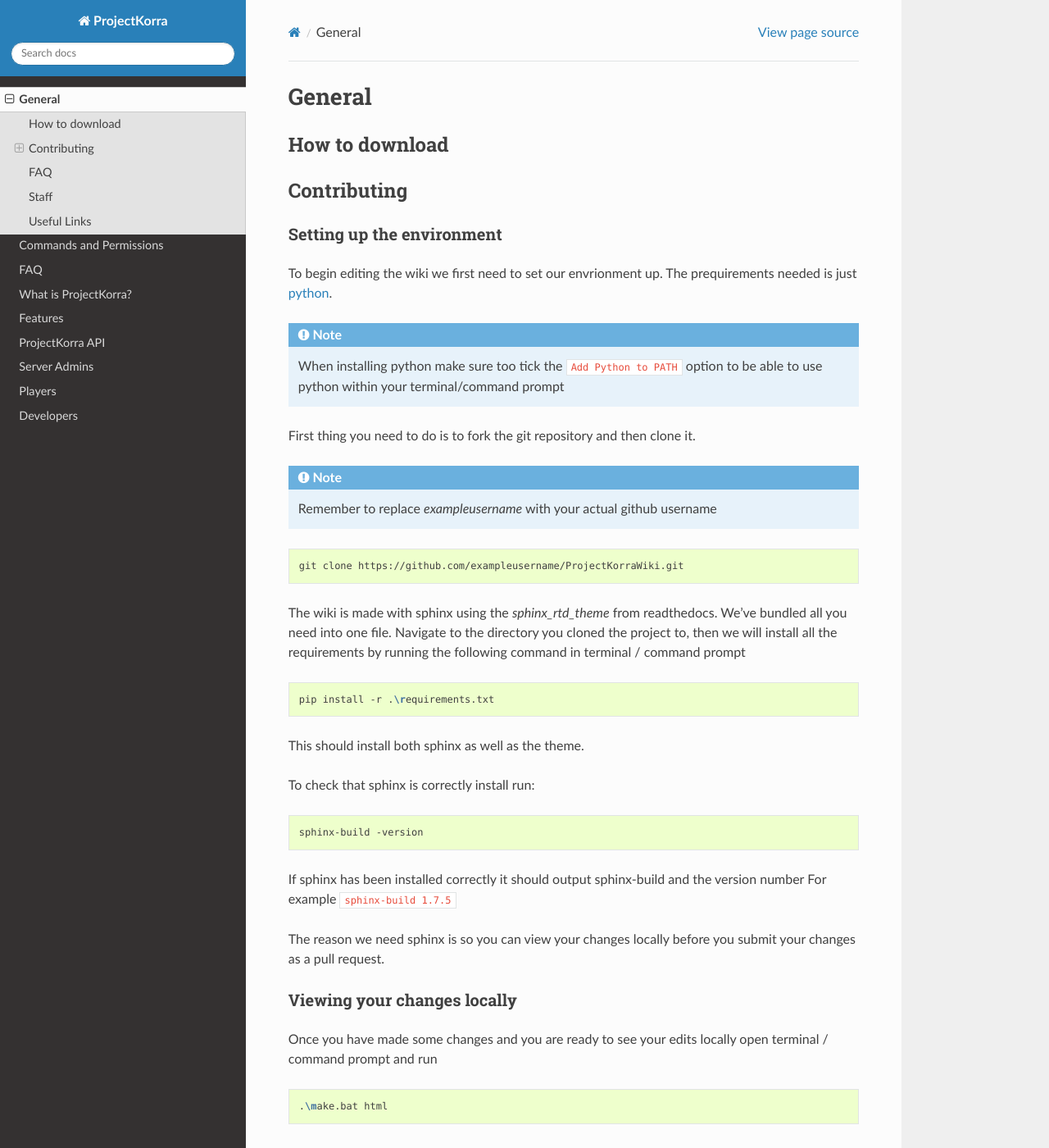
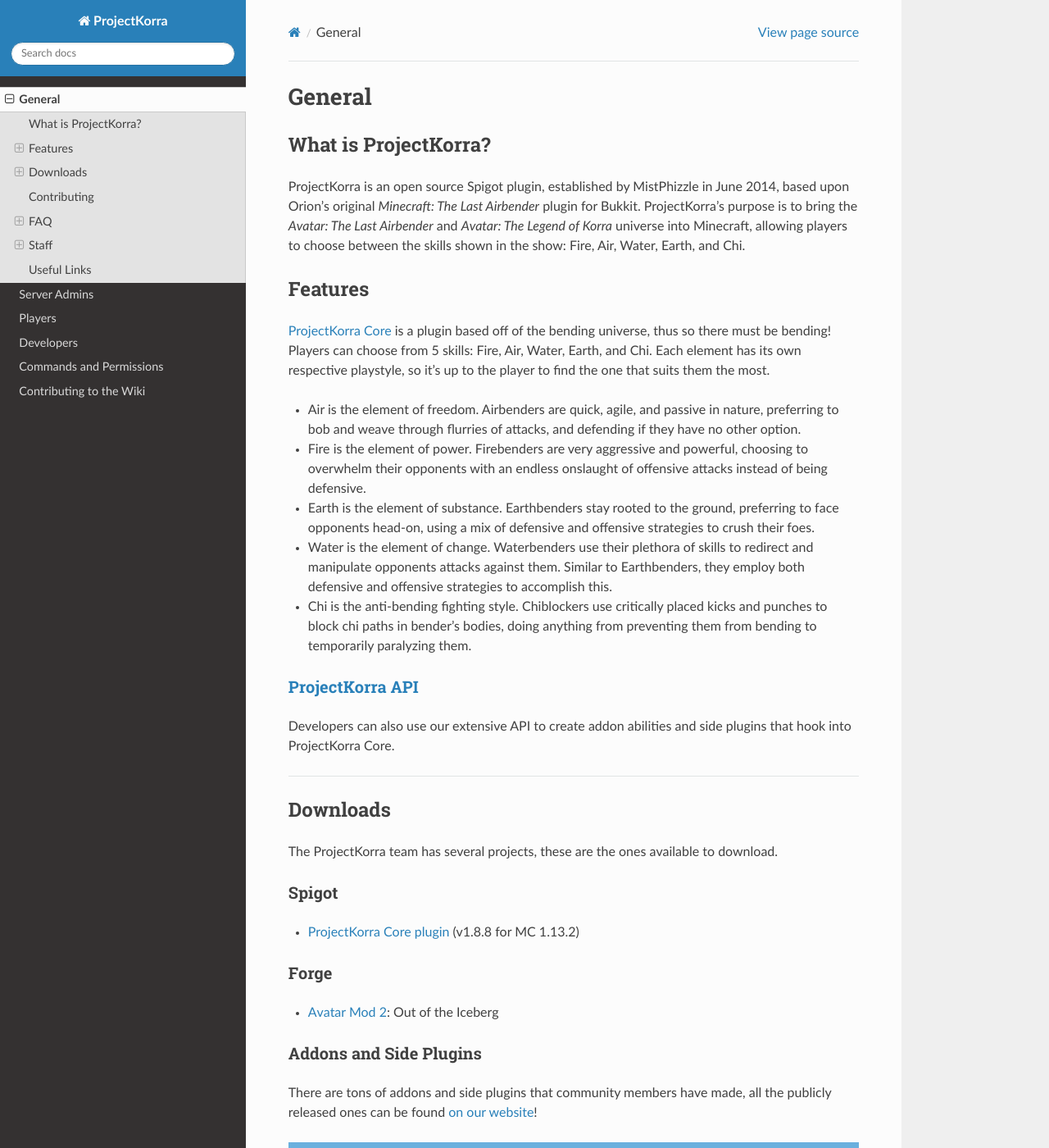
Before and after one commit to ProjectKorra/ProjectKorraWiki, a Sphinx documentation site: the page built from source/general/index.rst, in a window 1280 px wide and 1400 px high. Shown: the whole window at 82% size. Built offline with Sphinx 7.4.7 and the Read the Docs theme 2.0.0, drawn with Linux system fonts in a browser that asks for light colours; some of the changed text lies outside the part shown.

Commit message:
General Page, wiki cleanup

```diff
--- a/source/general/index.rst
+++ b/source/general/index.rst
@@ -2,79 +2,179 @@
 General
 =======
 
-How to download
-===============
+What is ProjectKorra?
+=====================
+
+ProjectKorra is an open source Spigot plugin, established by MistPhizzle
+in June 2014, based upon Orion's original *Minecraft: The Last
+Airbender* plugin for Bukkit. ProjectKorra's purpose is to bring the
+*Avatar: The Last Airbender* and *Avatar: The Legend of Korra* universe
+into Minecraft, allowing players to choose between the skills shown in
+the show: Fire, Air, Water, Earth, and Chi.
+
+Features
+========
+
+`ProjectKorra Core`_ is a plugin based off of the bending universe, thus
+so there must be bending! Players can choose from 5 skills: Fire, Air,
+Water, Earth, and Chi. Each element has its own respective playstyle, so
+it's up to the player to find the one that suits them the most.
+
+-  Air is the element of freedom. Airbenders are quick, agile, and
+   passive in nature, preferring to bob and weave through flurries of
+   attacks, and defending if they have no other option.
+
+-  Fire is the element of power. Firebenders are very aggressive and
+   powerful, choosing to overwhelm their opponents with an endless
+   onslaught of offensive attacks instead of being defensive.
+
+-  Earth is the element of substance. Earthbenders stay rooted to the
+   ground, preferring to face opponents head-on, using a mix of
+   defensive and offensive strategies to crush their foes.
+
+-  Water is the element of change. Waterbenders use their plethora of
+   skills to redirect and manipulate opponents attacks against them.
+   Similar to Earthbenders, they employ both defensive and offensive
+   strategies to accomplish this.
+
+-  Chi is the anti-bending fighting style. Chiblockers use critically
+   placed kicks and punches to block chi paths in bender's bodies, doing
+   anything from preventing them from bending to temporarily paralyzing
+   them.
+
+`ProjectKorra API`_
+-------------------
+
+Developers can also use our extensive API to create addon abilities and side
+plugins that hook into ProjectKorra Core.
+
++++++
+
+Downloads
+=========
+The ProjectKorra team has several projects, these are the ones available to download.
+
+Spigot
+------
+- `ProjectKorra Core plugin`_ (v1.8.8 for MC 1.13.2)
+
+Forge
+-----
+- `Avatar Mod 2`_: Out of the Iceberg
+
+Addons and Side Plugins
+-----------------------
+There are tons of addons and side plugins that community members have made, all the publicly released ones can be found `on our website`_!
+
+.. note:: The ProjectKorra team cannot provide help for unofficial resources, but can assist in finding who to contact if a problem arises.
+
++++++
 
 Contributing
 ============
+Joining the ProjectKorra team is the best way to contribute, but one can also contribute even when not part of the team!
 
-Setting up the environment
---------------------------
+- `How to contribute to the Wiki`_!
+- More coming soon!
 
-To begin editing the wiki we first need to set our envrionment up. The prequirements needed is just `python <https://www.python.org/downloads/>`_.
-
-.. note:: When installing python make sure too tick the ``Add Python to PATH`` option to be able to use python within your terminal/command prompt
-
-First thing you need to do is to fork the git repository and then clone it.
-
-.. note:: Remember to replace *exampleusername* with your actual github username
-
-.. code:: bash
-
-    git clone https://github.com/exampleusername/ProjectKorraWiki.git
-
-The wiki is made with sphinx using the *sphinx_rtd_theme* from readthedocs. We've bundled all you need into one file.
-Navigate to the directory you cloned the project to, then we will install all the requirements by running the following command in terminal / command prompt
-
-.. code:: bash
-
-    pip install -r .\requirements.txt
-
-This should install both sphinx as well as the theme.
-
-To check that sphinx is correctly install run:
-
-.. code:: bash
-
-    sphinx-build -version
-
-If sphinx has been installed correctly it should output sphinx-build and the version number For example ``sphinx-build 1.7.5``
-
-The reason we need sphinx is so you can view your changes locally before you submit your changes as a pull request.
-
-Viewing your changes locally
-----------------------------
-
-Once you have made some changes and you are ready to see your edits locally open terminal / command prompt and run
-
-.. code:: bash
-
-    .\make.bat html
-
-This should build a copy of the wiki into the build folder in the root directory of your repository.
-To view the wiki double click on ``build > html > index.html``
-
-Submitting your changes
------------------------
-
-Now that you are happy with your changes remember to commit them using git and make sure to put a discriptive message indicating what you have done.
-If you are fixing/completing an issue please also reference the issue number in your commit message.
-
-Now you are ready to make a pull request so go ahead and create one `here <https://github.com/ProjectKorra/ProjectKorraWiki/compare>`_.
-
-Remember to select compare across forks as shown in the screenshot below
-
-.. image:: /_static/images/contributing_pr_1.png
-
-Once you are ready and all happy hit *Create pull request*
-
-.. note:: TODO:// More screenshots need to be placed here.
++++++
 
 FAQ
 ===
 
+Who runs ProjectKorra?
+----------------------
+
+There is a volunteer staff team that helps maintain ProjectKorra: from developers and digital media people, to server admins and moderators! Despite the staff team however, ProjectKorra heavily relies on its community and would not successful without it.
+
+How can I get involved with ProjectKorra?
+-----------------------------------------
+
+Absolutely anyone can become involved with ProjectKorra. We have many departments that we would love for people to be involved in, such as Development, Moderation, Server Building, or Digital Team. Apply by clicking `here <https://projectkorra.com/join-the-team/>`_!
+
+What Spigot version does the current plugin version support?
+------------------------------------------------------------
+
+ProjectKorra (CORE) **v1.8.8** is compatible with Spigot **1.13.2** at the moment.
+
+How can I report a bug?
+-----------------------
+
+We encourage all bugs, big and small, be reported in the proper bug report section of the forum. Please report all bugs `here <https://projectkorra.com/forum/categories/help-and-support.91/>`_. If fixable, all bugs are fixed ASAP. As of ProjectKorra(CORE) v1.5.0, there is a debug feature built into the plugin. This will help us a ton when you submit a bug report if you include the debug.txt created when you use the /bending debug command in addition to a log of your console if it shows a visible error. Debug will help us by listing ProjectKorra plugins and dependencies so that we can isolate the source of the problem. This speeds up the bug fixing process A LOT.
+
+How can I suggest a feature?
+----------------------------
+
+As said before, we wouldn't be here today if it weren't for the community, so we absolutely encourage members to suggest features! Suggestions do not have to be based off of something you had seen in the show, rather, they must remain practical. You can make suggestions by clicking `here <https://projectkorra.com/forum/forums/suggestions.8/>`_. Please ensure that your suggestion has not been suggested a million other times and it does not already exist.
+
++++++
+
 Staff
 =====
+The ProjectKorra team is comprised of volunteers who work on various aspects of the plugin! Many of these volunteers are developers, but there are several other positions!
+
+Developers
+----------
+| Developers are the people directly contributing to maintaining the plugin, adding new features, and addressing bug reports!
+|
+| The current developers are:
+
+- OmniCypher ``Project leader``
+- Sobki ``Lead Developer``
+- Coolade
+- AlexTheCoder
+- Simplicitee
+- Varhagna
+- PhanaticD
+
+Digital Media
+-------------
+| This department is for the people who maintain anything from the Wiki to our Twitter and create content for the YouTube channel!
+|
+| Members:
+
+- Jacksonnn ``Wiki Editor``
+- Simplicitee ``Wiki Editor``
+- Varhagna ``Wiki Editor``
+
+Server Staff
+------------
+The server staff maintain and run the offical ProjectKorra server, and while most of the ProjectKorra team helps where they can, there are a few individuals who specifically work on the server!
+
+- Hades ``Server Administrator``
+- Anddrew ``Builder``
+
+Bug Testers
+-----------
+| We are a dedicated team, and as such make sure to have the best bug testers we can.
+|
+| Our current bug testers are:
+
+- TheWaterChief
+
+Administrators
+--------------
+Our administrators are the people in charge of organizing the entire team and coordinating efforts between the different departments!
+
+- Mist ``Founder``
+
++++++
 
 Useful Links
 ============
+- Check out our `Website`_ for news, official announcements, and all the goodies!
+- Join our `Discord`_ for the best help and quickest response!
+- Follow us on `Twitter`_ to stay up to date on what is happening!
+- `GitHub`_ has all our code and is the place to contribute!
+
+
+.. _ProjectKorra Core: https://github.com/ProjectKorra/ProjectKorra/wiki/ProjectKorra-Core
+.. _ProjectKorra API: http://projectkorra.com/docs/
+.. _ProjectKorra Core plugin: https://projectkorra.com/forum/resources/projectkorra-core.1/
+.. _Avatar Mod 2: https://projectkorra.com/forum/resources/avatar-mod-2-out-of-the-iceberg.326/
+.. _on our website: https://projectkorra.com/forum/resources/
+.. _How to contribute to the Wiki: wiki_contributing.html
+.. _Website: https://projectkorra.com
+.. _Discord: https://discordapp.com/invite/pPJe5p3
+.. _Twitter: https://twitter.com/ProjectKorra
+.. _GitHub: https://github.com/ProjectKorra/ProjectKorra
```
Also changed, not shown: source/general/commands.rst (+63 -63 lines), source/general/faq.rst (deleted, +0 -43 lines), source/general/pkcore.rst (deleted, +0 -48 lines), source/general/wiki_contributing.rst (added, +65 -0 lines), source/index.rst (+22 -27 lines).
